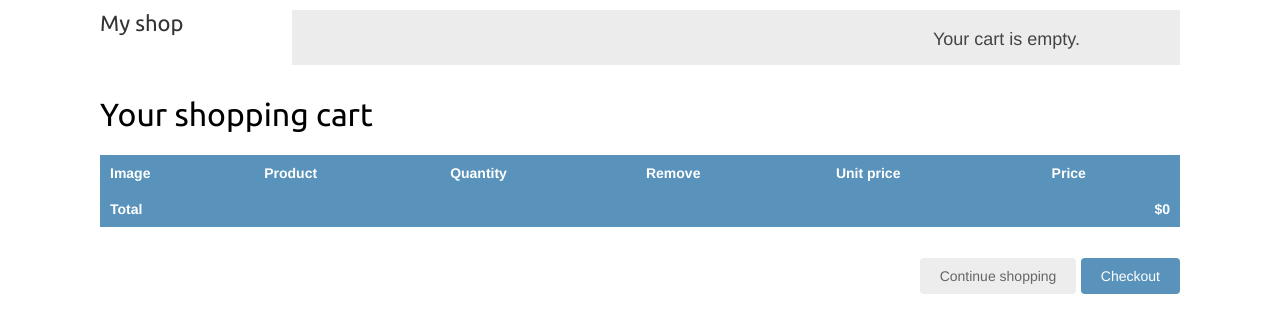
After one commit to TodorToshev/Django-3-by-Example-Online-Shop, a Django app: page /cart/ in a window 1280 px wide. The commit adds this page. Shown: the top 333 px of the page. Run offline with Django 3.2, Linux system fonts and the light colour scheme.

Commit message:
Added more html for the cart, added a context_processors.py file to cart app directory.

```diff
--- a/myshop/cart/cart.py
+++ b/myshop/cart/cart.py
@@ -6,7 +6,7 @@ class Cart(object):
     def __init__(self, request):
         self.session = request.session
 
-        print("SESSION: ", request.session)     #TODO: remove
+        print("SESSION: ", request.session.items())     #TODO: remove
         print("SESSION: ", request.session.get(settings.CART_SESSION_ID))     #TODO: remove
         cart = self.session.get(settings.CART_SESSION_ID)
         if not cart:
--- /dev/null
+++ b/myshop/cart/context_processors.py
@@ -0,0 +1,4 @@
+from .cart import Cart
+
+def cart(request):
+    return {'cart': Cart(request)}
--- /dev/null
+++ b/myshop/cart/templates/cart/detail.html
@@ -0,0 +1,59 @@
+{% extends "shop/base.html" %}
+{% load static %}
+{% block title %}
+Your shopping cart
+{% endblock %}
+{% block content %}
+<h1>Your shopping cart</h1>
+<table class="cart">
+    <thead>
+        <tr>
+            <th>Image</th>
+            <th>Product</th>
+            <th>Quantity</th>
+            <th>Remove</th>
+            <th>Unit price</th>
+            <th>Price</th>
+        </tr>
+    </thead>
+    <tbody>
+        {% for item in cart %}
+        {% with product=item.product %}
+        <tr>
+            <td>
+                <a href="{{ product.get_absolute_url }}">
+                    <img src="{% if product.image %}{{ product.image.url }}{% else %}{% static "img/no_image.png" %}{% endif %}">
+                </a>
+            </td>
+            <td>{{ product.name }}</td>
+            <td>
+                <form action="{% url "cart:cart_add" product.id %}" method="post">
+                {{ item.update_quantity_form.quantity }}
+                {{ item.update_quantity_form.override }}
+                <input type="submit" value="Update">
+                {% csrf_token %}
+                </form>
+               </td>
+            <td>
+                <form action="{% url "cart:cart_remove" product.id %}" method="post">
+                    <input type="submit" value="Remove">
+                    {% csrf_token %}
+                </form>
+            </td>
+            <td class="num">${{ item.price }}</td>
+            <td class="num">${{ item.total_price }}</td>
+        </tr>
+        {% endwith %}
+        {% endfor %}
+        <tr class="total">
+            <td>Total</td>
+            <td colspan="4"></td>
+            <td class="num">${{ cart.get_total_price }}</td>
+        </tr>
+    </tbody>
+</table>
+<p class="text-right">
+    <a href="{% url "shop:product_list" %}" class="button light">Continue shopping</a>
+    <a href="#" class="button">Checkout</a>
+</p>
+{% endblock %}
--- a/myshop/cart/views.py
+++ b/myshop/cart/views.py
@@ -26,4 +26,6 @@ def cart_remove(request, product_id):
 
 def cart_detail(request):
     cart = Cart(request)
+    for item in cart:
+        item['update_quantity_form'] = CartAddProductForm(initial={ 'quantity': item['quantity'], 'override': True})
     return render(request, 'cart/detail.html', {'cart': cart})
--- a/myshop/myshop/urls.py
+++ b/myshop/myshop/urls.py
@@ -20,7 +20,9 @@ from django.conf.urls.static import static
 
 urlpatterns = [
     path('admin/', admin.site.urls),
+    path('cart/', include('cart.urls', namespace='cart')),
     path('', include('shop.urls', namespace='shop')),
+    # path('cart/', include('cart.urls', namespace='cart')),
 ]
 
 #NOTE: NEVER DO IN DEV!
--- a/myshop/shop/templates/shop/product/detail.html
+++ b/myshop/shop/templates/shop/product/detail.html
@@ -13,6 +13,11 @@
         </a>
     </h2>
     <p class="price">${{ product.price }}</p>
+    <form action="{% url "cart:cart_add" product.id %}" method="post">
+        {{ cart_product_form }}
+        {% csrf_token %}
+        <input type="submit" value="Add to cart">
+    </form>
     {{ product.description|linebreaks }}
 </div>
 {% endblock %}
```
Also changed, not shown: myshop/shop/views.py (+3 -4 lines).
